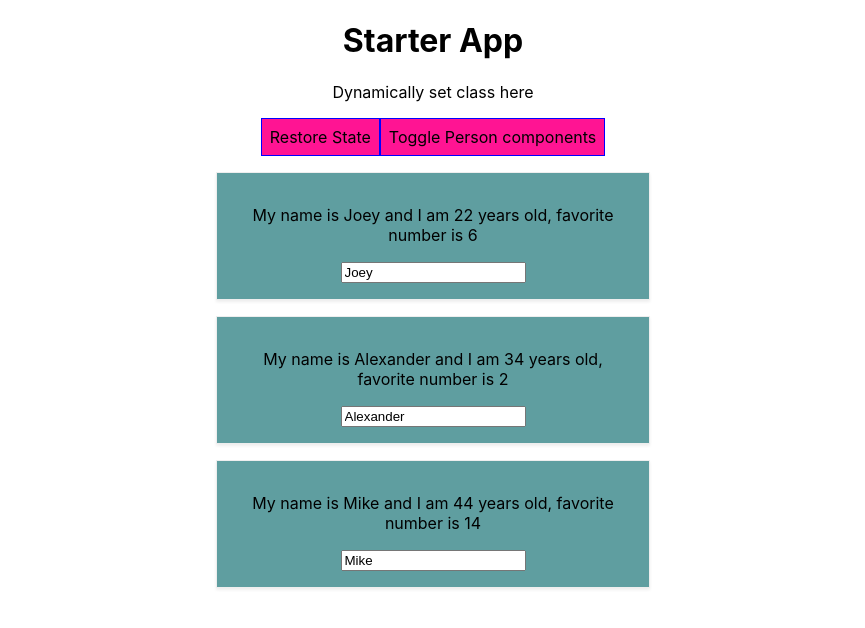
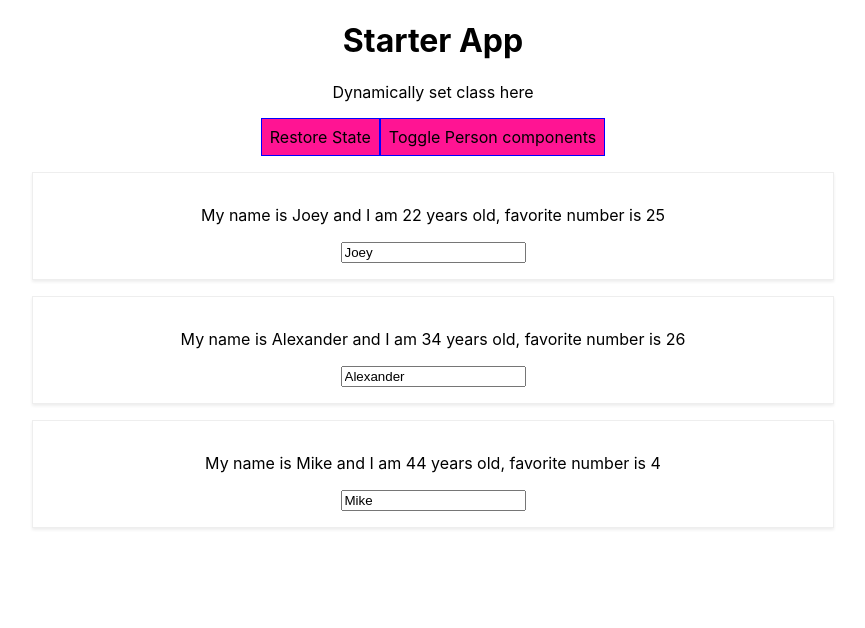
Before and after one commit to stevekutz/react_TCG_exp, a React (Create React App) app in the folder app/: page / in a window 1280 px wide. Both pictures are taken after a click on the button "Toggle Person components". Shown: the top 628 px of the page, without its empty margins (207-1072 px from the left). Built offline with nearby package versions, Linux system fonts and the light colour scheme.

Commit message:
removed Radium from project

```diff
--- a/app/src/App.js
+++ b/app/src/App.js
@@ -1,7 +1,7 @@
 import React, {Component} from 'react';
 // import logo from './logo.svg';
 import './App.css';
-import Radium, {StyleRoot} from 'radium';
+// import Radium, {StyleRoot} from 'radium';
 
 import Person from './Person/Person'
 var shortid = require('shortid');
@@ -161,7 +161,7 @@ class App extends Component {
 
 
         return (
-        <StyleRoot>
+
             <div className="App">
                 <h1> Starter App</h1>
                 <p className = {class_list.join(' ')} > Dynamically set class here </p>
@@ -187,14 +187,15 @@ class App extends Component {
 
 
             </div>
-        </StyleRoot>
         )
     }
 
 }
 
-// export default App;
-export default Radium(App);
+export default App;
+
+
+// export default Radium(App);
 // radium is used as a HOC
 
 
--- a/app/src/Person/Person.js
+++ b/app/src/Person/Person.js
@@ -1,5 +1,5 @@
 import React from 'react';
-import Radium from 'radium'
+// import Radium from 'radium'
 
 import './person.css'
 
@@ -8,17 +8,17 @@ import './person.css'
 const Person = (props) => {
 
     let randomNum = Math.floor(Math.random() * 30);
-    const style = {
-        '@media (min-width: 500px)':{
-            width: '400px',
-            background: 'cadetblue',
-        }
-    }
+    // const style = {
+    //     '@media (min-width: 500px)':{
+    //         width: '400px',
+    //         background: 'cadetblue',
+    //     }
+    // }
 
 
 
     return (
-        <div  className = "personDiv"  style = {style}>
+        <div  className = "personDiv" >
             <p onClick = {props.clickDelete}>
                 My name is {props.name} and I am {props.age} years old, favorite number is {randomNum}</p>
          {/*   <p> {props.children} </p>     adding 2-way binding by including props.name to pre-fill the form with orig name */}
@@ -27,4 +27,5 @@ const Person = (props) => {
     )
 }
 
-export default Radium(Person);
+// export default Radium(Person);
+export default Person
```
